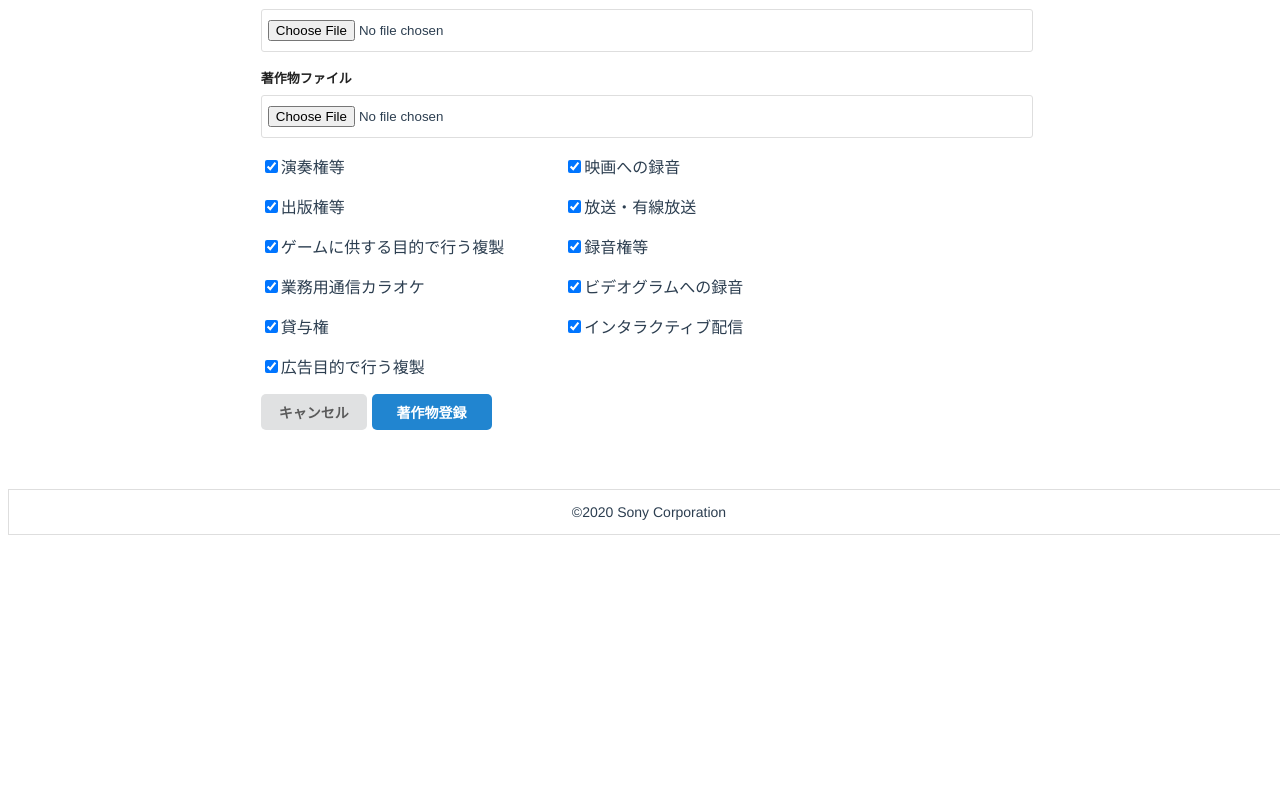
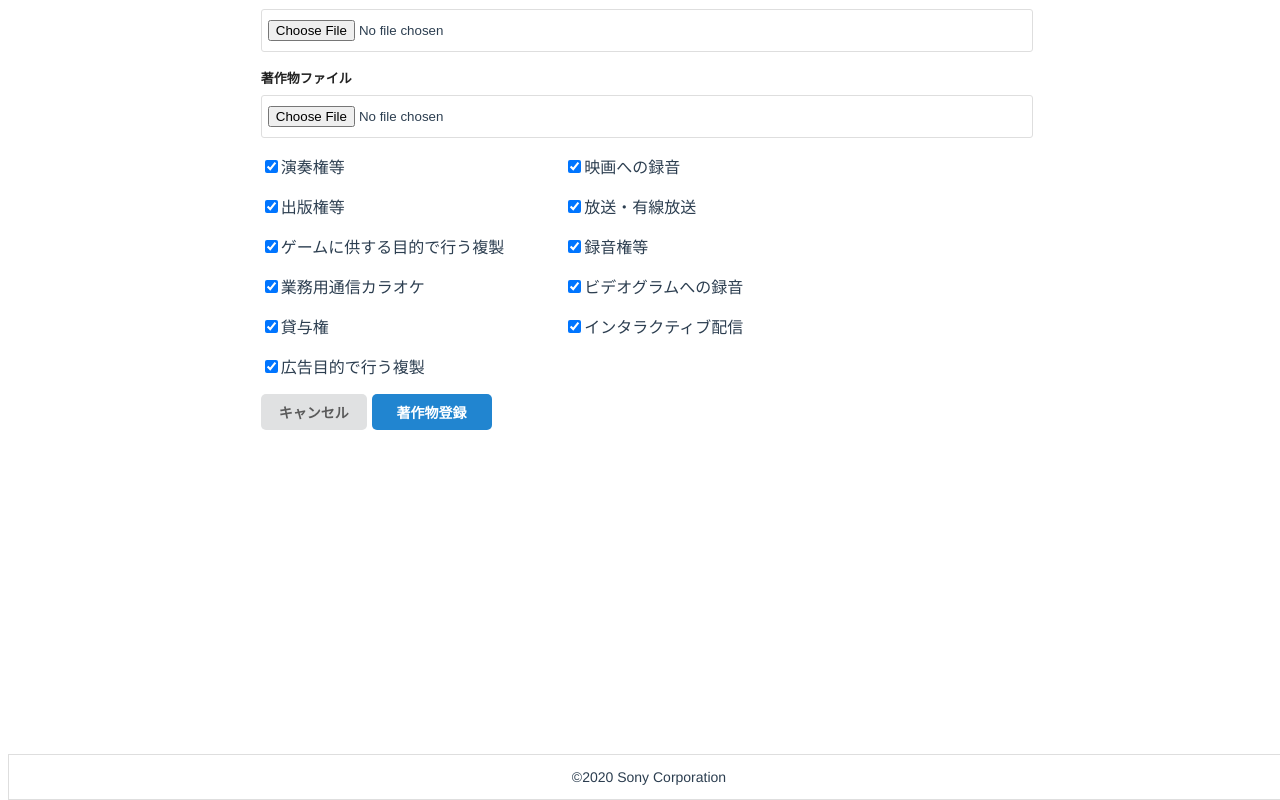
Before and after one commit to cuongnn97/vue_practice, a Vue app in the folder modal-project/: page /creative_works/new in a window 1280 px wide. Shown: the part 811-1611 px from the top of the page. Before the commit the page ends 1346 px from the top, so only its background shows below. Built offline with nearby package versions, Linux system fonts and the light colour scheme.

Commit message:
update css

```diff
--- a/modal-project/src/main.js
+++ b/modal-project/src/main.js
@@ -2,14 +2,4 @@ import { createApp, Vue } from 'vue'
 import App from './App.vue'
 import router from './router'
 import store from './store/index'
-const myMixin = {
-  created() {
-    this.hello()
-  },
-  methods: {
-    hello() {
-      console.log('hello from mixin!')
-    }
-  }
-}
 createApp(App).use(router).use(store).mount('#app')
--- a/modal-project/src/views/sony/copyrightRegistration/CopyrightRegistration.vue
+++ b/modal-project/src/views/sony/copyrightRegistration/CopyrightRegistration.vue
@@ -146,10 +146,10 @@
             <a class="register-button" href="/creative_works">著作物登録</a>
           </div>
         </div>
+        <div class="margin"></div>
       </div>
-      <div class="margin"></div>
+      <Footer />
     </div>
-    <Footer />
   </div>
 </template>
 <script>
@@ -270,7 +270,6 @@ body {
 }
 .container {
   width: 60%;
-  height: 100px;
   margin: 0 auto;
 }
 .content h1 {
@@ -378,6 +377,6 @@ body {
   margin-left: 0.3rem;
 }
 .margin {
-  height: 70rem;
+  height: 20rem;
 }
 </style>
--- a/modal-project/src/views/sony/groupRegistration/GroupInformation.vue
+++ b/modal-project/src/views/sony/groupRegistration/GroupInformation.vue
@@ -49,10 +49,10 @@
             <a href="/homepage">戻る</a>
           </div>
         </div>
+        <div class="margin"></div>
       </div>
+      <Footer />
     </div>
-    <div class="margin"></div>
-    <Footer />
   </div>
 </template>
 <script>
@@ -140,6 +140,6 @@ a {
   margin-left: 0.5rem;
 }
 .margin {
-  margin-top: 20rem
+  margin-top: 20rem;
 }
 </style>
--- a/modal-project/src/views/sony/groupRegistration/GroupRegistration.vue
+++ b/modal-project/src/views/sony/groupRegistration/GroupRegistration.vue
@@ -43,8 +43,8 @@
         </form>
       </div>
       <div class="margin"></div>
+    <Footer />
     </div>
-    <Footer />
   </div>
 </template>
 <script>
--- a/modal-project/src/views/sony/publisherRegistration/PublisherRegistration.vue
+++ b/modal-project/src/views/sony/publisherRegistration/PublisherRegistration.vue
@@ -3,13 +3,13 @@
     <Header :rightMenu="true" />
     <div class="main-content">
       <div class="container">
+        <div class="content">
           <form
             class="ui form"
             action="/groups"
             accept-charset="UTF-8"
             method="post"
           >
-          <div class="content">
             <h1>
               出版社登録
             </h1>
@@ -48,12 +48,12 @@
                 class="ui primary button"
               />
             </div>
-          </div>
           </form>
-      </div>
           <div class="margin"></div>
         </div>
+      </div>
       <Footer />
+    </div>
   </div>
 </template>
 <script>
@@ -86,7 +86,6 @@ body {
 }
 .container {
   width: 60%;
-  height: 100px;
   margin: 0 auto;
 }
 .content h1 {
@@ -144,6 +143,6 @@ body {
   border: none;
 }
 .margin {
-  height: 70rem;
+  height: 20rem;
 }
 </style>
```
Lines whose indentation alone changed are shown as unchanged.
